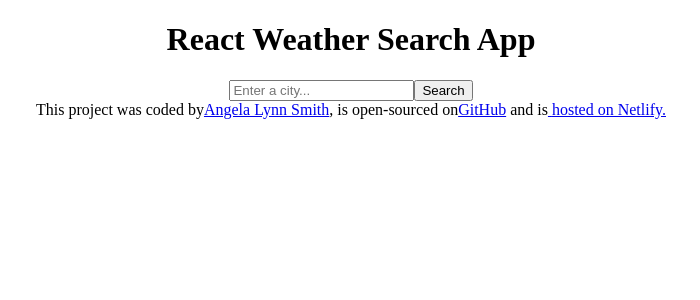
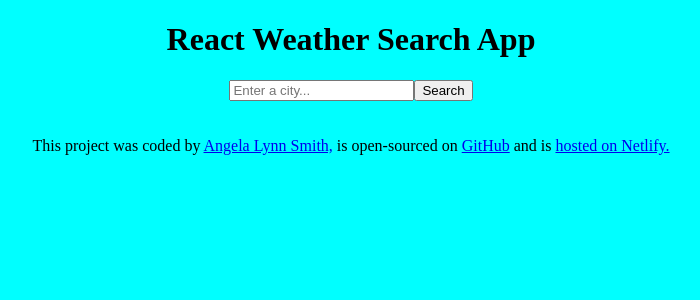
Before and after one commit to AngelaLynnSmith/react-weather-search-app, a React (Create React App) app: page / in a window 1280 px wide. Shown: the top 300 px of the page, without its empty margins (289-989 px from the left). Built offline with nearby package versions, Linux system fonts and the light colour scheme.

Commit message:
added math round

```diff
--- a/src/App.js
+++ b/src/App.js
@@ -5,22 +5,24 @@ const App = () => {
 	return (
 		<div>
 			<Weather />
+			<br></br>
+			<br></br>
 			<footer>
-				This project was coded by
+				This project was coded by{" "}
 				<a
 					rel="noreferrer"
 					href="https://github.com/AngelaLynnSmith"
 					target="_blank">
-					Angela Lynn Smith
-				</a>
-				, is open-sourced on
+					Angela Lynn Smith,
+				</a>{" "}
+				is open-sourced on{" "}
 				<a
 					rel="noreferrer"
 					href="https://github.com/AngelaLynnSmith/react-weather-search-app"
 					target="_blank">
 					GitHub
 				</a>{" "}
-				and is
+				and is{" "}
 				<a
 					rel="noreferrer"
 					href="https://netlify.com"
--- a/src/Weather.js
+++ b/src/Weather.js
@@ -23,7 +23,7 @@ const Weather = () => {
 				type="text"
 				placeholder="Enter a city..."
 				value={city}
-        onChange={(e) => setCity(e.target.value)}
+				onChange={(event) => setCity(event.target.value)}
 			/>
 			<button onClick={getWeather}>Search</button>
 
--- a/src/WeatherInfo.js
+++ b/src/WeatherInfo.js
@@ -2,17 +2,15 @@ import React from "react";
 import "./App.css";
 import "./index.css";
 
+
 const WeatherInfo = ({ weatherData }) => {
 	return (
 		<div>
-			<h2>
-				{weatherData.name}, {weatherData.sys.country}
-			</h2>
-			<p>Temperature: {weatherData.main.temp}°F</p>
+			<h2>{weatherData.name}</h2>
+			<p>Temperature: {Math.round(weatherData.main.temp)}°F</p>
 			<p>Humidity: {weatherData.main.humidity}%</p>
-			<p>Wind: {weatherData.wind.speed} m/s</p>
+			<p>Wind: {Math.round(weatherData.wind.speed)} mph</p>
 		</div>
 	);
 };
-
 export default WeatherInfo;
--- a/src/index.css
+++ b/src/index.css
@@ -2,6 +2,7 @@ body {
   margin: 0;
   font-family: Playfair Display;
   text-align: center;
+  background-color: aqua;
   -webkit-font-smoothing: antialiased;
   -moz-osx-font-smoothing: grayscale;
 }
```
Lines whose indentation alone changed are shown as unchanged.
